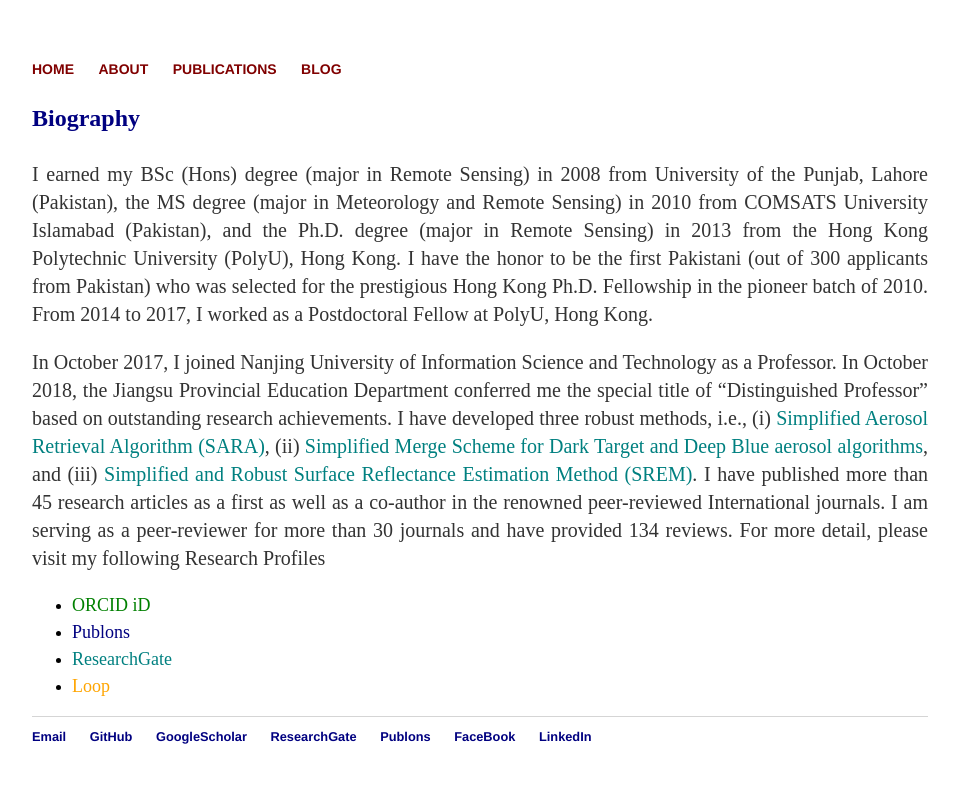
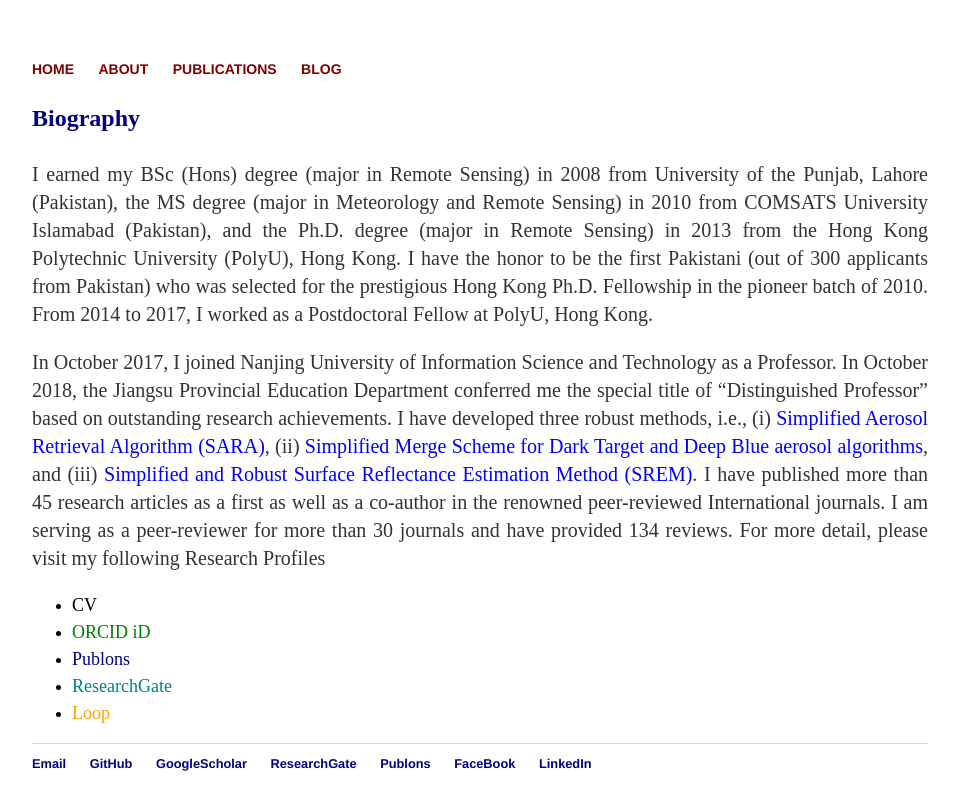
Before and after one commit to rs-DrBilal/rsbilal.github.io, a Jekyll site: the page built from about/index.html, in a window 1280 px wide. Shown: the top 810 px of the page, without its empty margins (160-1119 px from the left). Built offline with Jekyll 4.4.1, drawn with Linux system fonts in a browser that asks for light colours.

Commit message:
Update index.html

```diff
--- a/about/index.html
+++ b/about/index.html
@@ -14,13 +14,14 @@ title: About Muhammad Bilal
 		  <p style="text-align:justify;font-size:20px;">In October 2017, I joined Nanjing University of Information Science and Technology as a Professor.
 		  In October 2018, the Jiangsu Provincial Education Department conferred me the special title of “Distinguished Professor” based on outstanding research achievements.
 				I have developed three robust methods, i.e.,
-				(i) <a href="https://doi.org/10.1016/j.rse.2013.04.014" style="color: TEAL; class="tab blink">Simplified Aerosol Retrieval Algorithm (SARA)</a>,
-				(ii) <a href="https://doi.org/10.1016/j.rse.2017.05.028" style="color: TEAL">Simplified Merge Scheme for Dark Target and Deep Blue aerosol algorithms</MARQUEE></a>, and
-				(iii) <a href=" https://doi.org/10.3390/rs11111344" style="color: TEAL">Simplified and Robust Surface Reflectance Estimation Method (SREM)</a>.
+				(i) <a href="https://doi.org/10.1016/j.rse.2013.04.014" style="color: Blue; class="tab blink">Simplified Aerosol Retrieval Algorithm (SARA)</a>,
+				(ii) <a href="https://doi.org/10.1016/j.rse.2017.05.028" style="color: Blue">Simplified Merge Scheme for Dark Target and Deep Blue aerosol algorithms</MARQUEE></a>, and
+				(iii) <a href=" https://doi.org/10.3390/rs11111344" style="color: Blue">Simplified and Robust Surface Reflectance Estimation Method (SREM)</a>.
 				I have published more than 45 research articles as a first as well as a co-author in the renowned peer-reviewed International journals.
 				I am serving as a peer-reviewer for more than 30 journals and have provided 134 reviews. For more detail, please visit my following Research Profiles</p>
 
 			<ul class="contacts">
+				<li><a href="https://github.com/rsbilal/rsbilal.github.io/blob/master/cv/MuhammadBilal_CV.pdf" style="color:Black; font-size:18px;line-height: 1.5">CV</a></li>
 				<li><a href="https://orcid.org/0000-0003-1022-3999" style="color:green; font-size:18px;line-height: 1.5">ORCID iD</a></li>
 				<li><a href=" https://publons.com/researcher/1093783/muhammad-bilal/" style="color:NAVY; font-size:18px;line-height: 1.5">Publons</a></li>
 				<li><a href="https://www.researchgate.net/profile/Muhammad_Bilal_phd" style="color:TEAL; font-size:18px;line-height: 1.5">ResearchGate</a></li>
```
